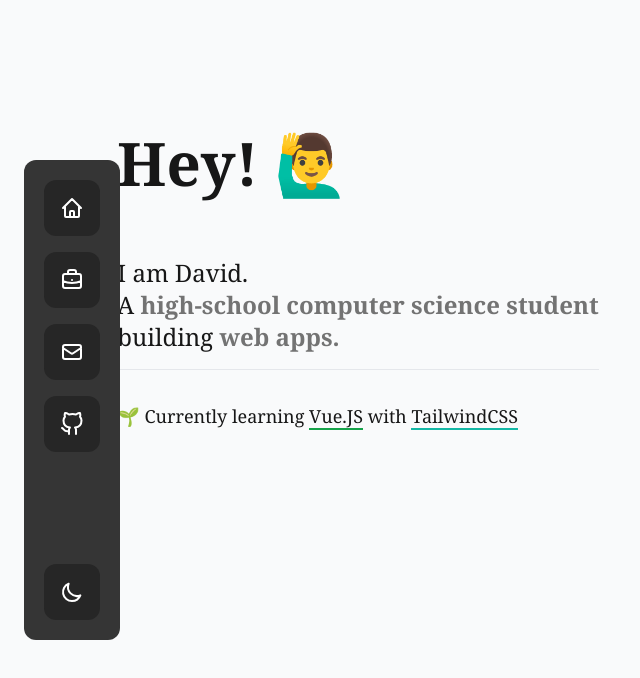
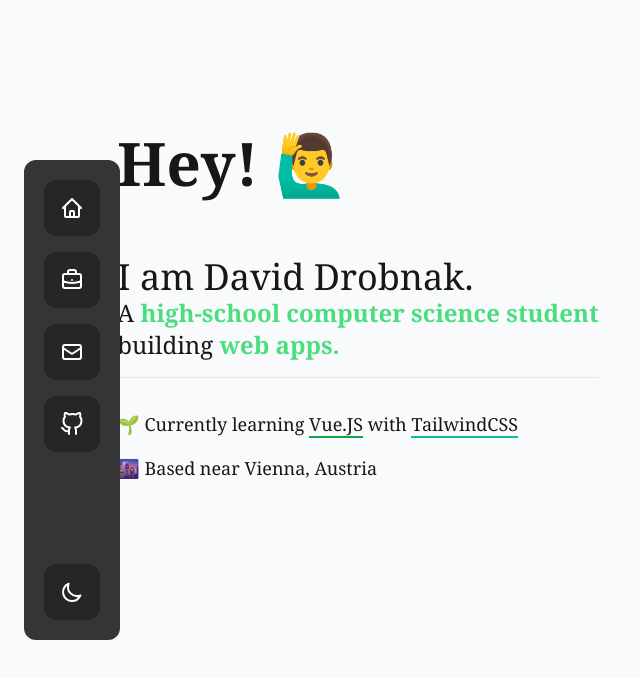
Before and after one commit to DavidDrob/DavidDrob.github.io, a Vue app: page / in a window 1280 px wide. Shown: the top 678 px of the page, without its empty margins (0-640 px from the left). Built offline with nearby package versions, Linux system fonts and the light colour scheme.

Commit message:
design: ui changes

```diff
--- a/src/App.vue
+++ b/src/App.vue
@@ -7,13 +7,13 @@
       <div id="hero" class="font-serif">
         <h1 class="text-6xl font-bold">Hey! 🙋‍♂️</h1>
         <h2 class="text-2xl mt-16">
-          I am David.<br />
+          <span class="text-4xl">I am David Drobnak.</span><br />
           A
-          <span class="text-neutral-500 font-semibold dark:text-zinc-400"
+          <span class="font-semibold text-green-400 dark:text-green-300"
             >high-school computer science student</span
           ><br />
           building
-          <span class="text-neutral-500 font-semibold dark:text-zinc-400"
+          <span class="font-semibold text-green-400 dark:text-green-300"
             >web apps.</span
           >
         </h2>
@@ -28,9 +28,7 @@
             <span class="border-b-2 border-teal-500">TailwindCSS</span>
           </a>
         </h2>
-        <!-- <h2 class="mt-4 text-lg">
-          📍 Looking for an internship either remote or in vienna
-        </h2> -->
+        <h2 class="mt-4 text-lg">🌆 Based near Vienna, Austria</h2>
       </div>
     </div>
   </div>
--- a/src/components/Links.vue
+++ b/src/components/Links.vue
@@ -181,7 +181,7 @@
       </svg>
       <svg
         v-else
-        class="w-6 h-6 hover:animate-[spin_2s_infinite]"
+        class="w-6 h-6 hover:animate-[spin_4s_linear_infinite]"
         fill="none"
         :stroke="buttonColor"
         viewBox="0 0 24 24"
@@ -243,8 +243,6 @@ export default {
 
 <style scoped>
 nav {
-  /* background: linear-gradient(220.55deg, #ff896d 0%, #d02020 100%); */
-  /* background: linear-gradient(220.55deg, #565656 0%, #353535 100%); */
   background: #353535;
 }
 </style>
```
